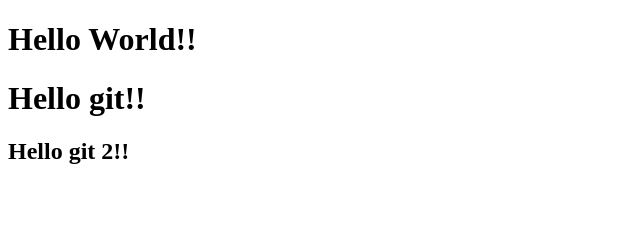
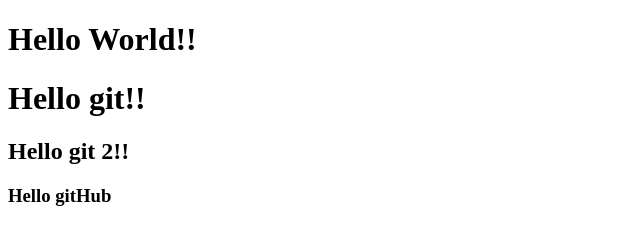
Before and after one commit to s1nure/git_test, a plain HTML site: page index.html in a window 1280 px wide. Shown: the whole page, without its empty margins (0-640 px from the left). Drawn offline with Linux system fonts and the light colour scheme.

Commit message:
Added h3

```diff
--- a/index.html
+++ b/index.html
@@ -16,5 +16,6 @@
     <h1>Hello World!!</h1>
     <h1>Hello git!!</h1>
     <h2>Hello git 2!!</h2>
+    <h3>Hello gitHub</h3>
 </body>
 </html>
```
